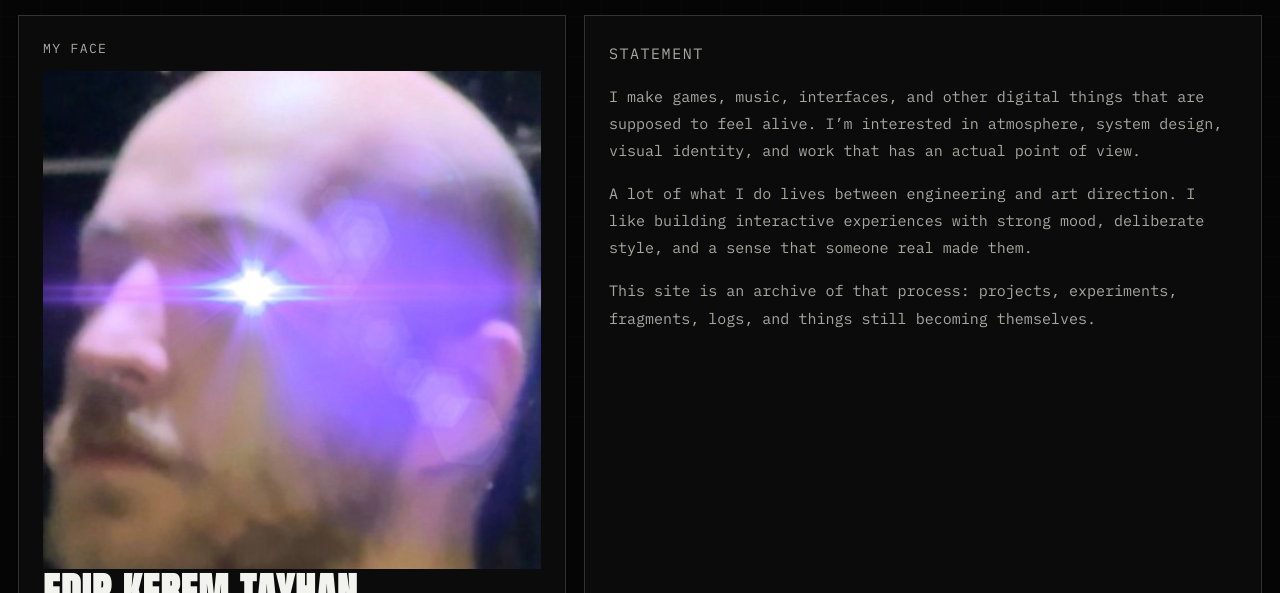
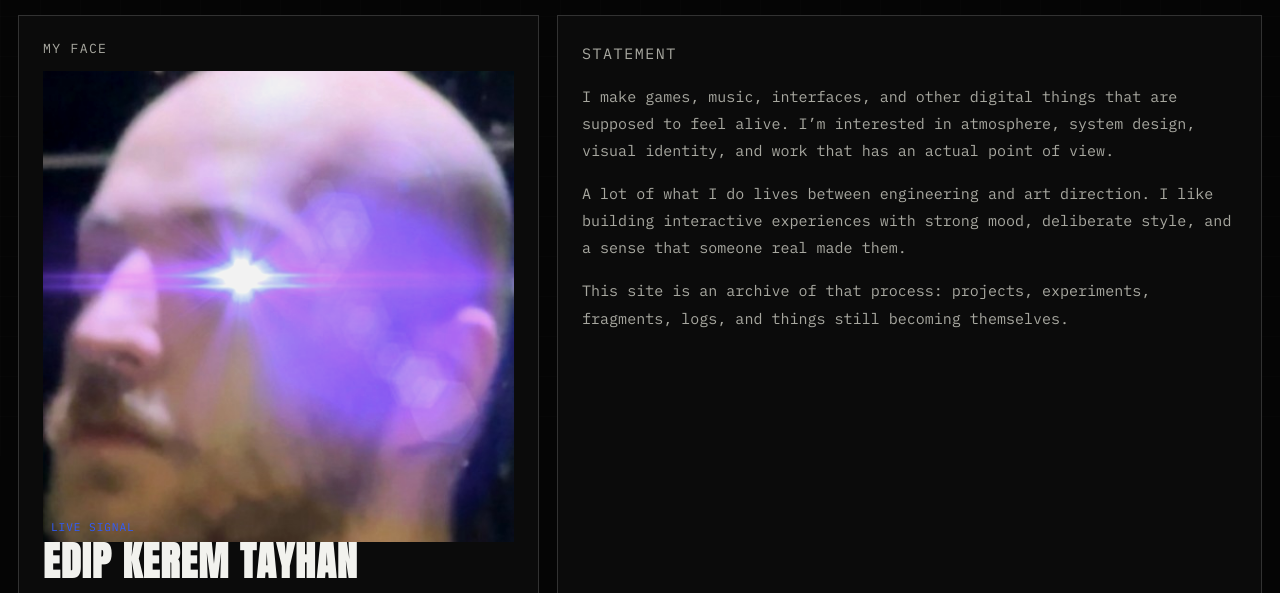
Before and after one commit to keremtayhan/keremtayhan.github.io, a plain HTML site: page about.html in a window 1280 px wide. Shown: the part 344-937 px from the top of the page. Drawn offline with Linux system fonts and the light colour scheme.

Commit message:
refactor: add styles for about portrait section with image and overlay text

```diff
--- a/style.css
+++ b/style.css
@@ -1256,3 +1256,26 @@
     grid-template-columns: 1fr;
   }
 }
+
+.about-portrait img {
+  display: block;
+  width: 100%;
+  height: 100%;
+  object-fit: cover;
+
+  filter: contrast(1.1) brightness(0.95);
+}
+
+.about-portrait {
+  position: relative;
+}
+
+.about-portrait::after {
+  content: "LIVE SIGNAL";
+  position: absolute;
+  bottom: 8px;
+  left: 8px;
+  font-size: 0.7rem;
+  letter-spacing: 0.08em;
+  color: var(--accent);
+}
```
